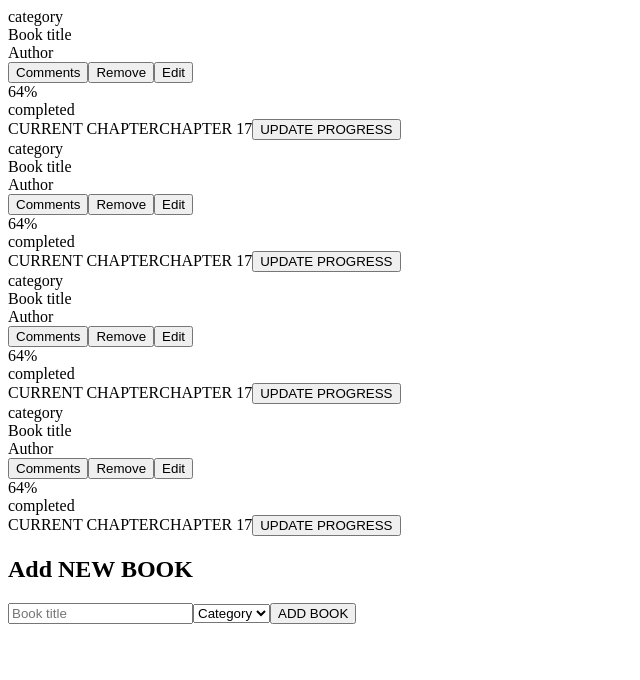
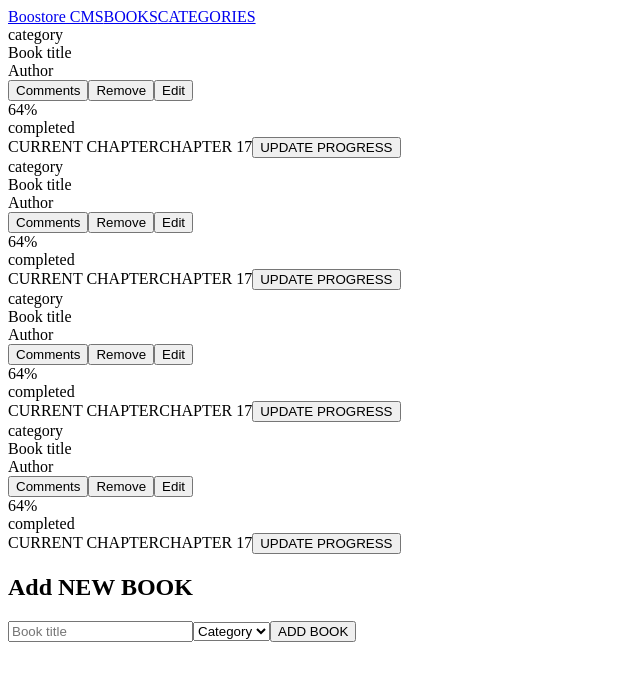
Before and after one commit to mugberto/bookstore, a React (Create React App) app: page / in a window 1280 px wide. Shown: the top 680 px of the page, without its empty margins (0-640 px from the left). Built offline with nearby package versions, Linux system fonts and the light colour scheme.

Commit message:
Add header component

```diff
--- a/src/components/App.js
+++ b/src/components/App.js
@@ -1,5 +1,6 @@
 import React from 'react';
 import { BrowserRouter as Router, Switch, Route } from 'react-router-dom';
+import Header from './appComponents/Header';
 import Books from './appComponents/Books';
 import Categories from './appComponents/Categories';
 import './App.css';
@@ -7,6 +8,7 @@ import './App.css';
 function App() {
   return (
     <Router>
+      <Header />
       <Switch>
         <Route exact path='/'>
           <Books />
--- a/src/components/appComponents/Header.js
+++ b/src/components/appComponents/Header.js
@@ -0,0 +1,18 @@
+import React from 'react';
+import { Link } from 'react-router-dom'
+
+
+function Header() {
+  return (
+    <header>
+      <nav>
+        <Link to="/" className="brand-name">Boostore CMS</Link>
+        <Link to="/" className="nav-link">BOOKS</Link>
+        <Link to="/categories" className="nav-link">CATEGORIES</Link>
+        <span className="user-avator"><i className="fa fa-user"></i></span>
+      </nav>
+    </header>
+  );
+}
+
+export default Header;
```
